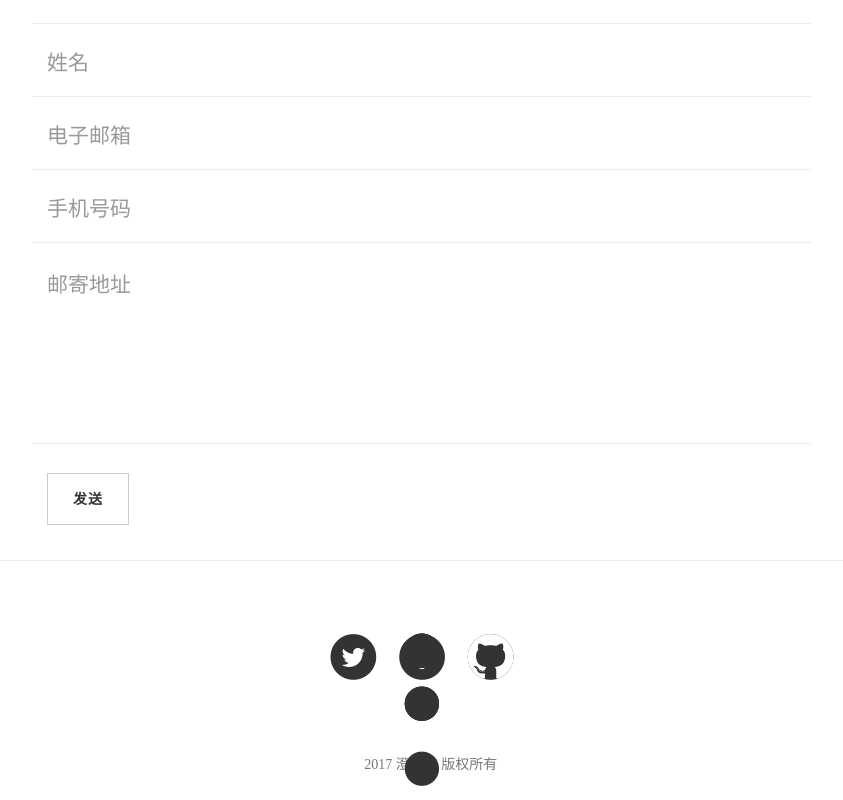
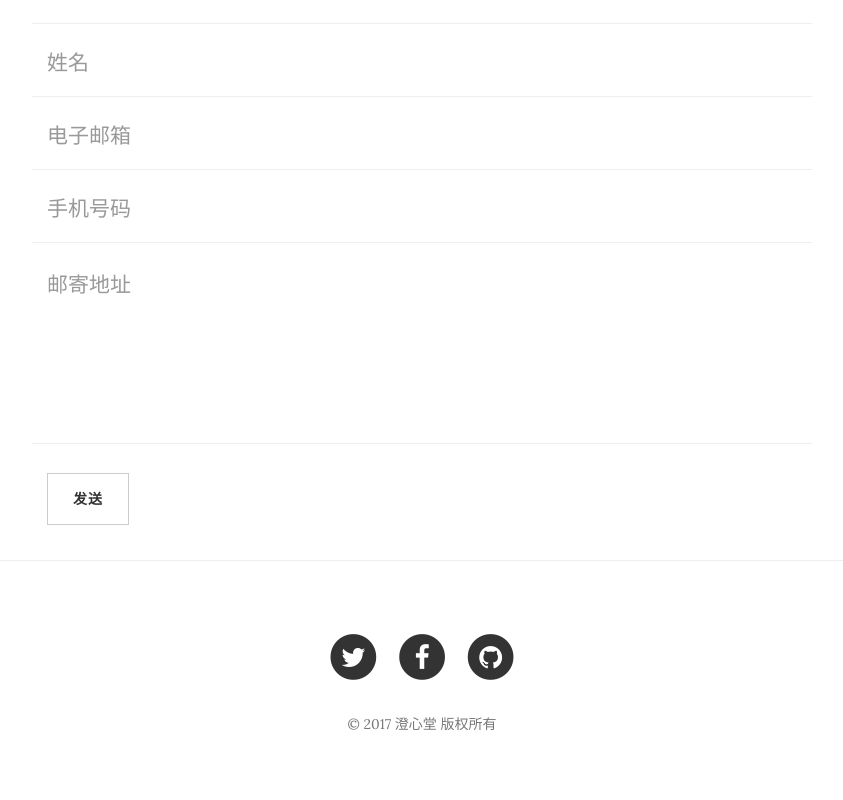
Before and after one commit to kyliegeng/kyliegeng.github.io, a website: page contact.html in a window 1280 px wide. Shown: the part 565-1365 px from the top of the page, without its empty margins (218-1061 px from the left). Drawn offline with nearby package versions, Linux system fonts and the light colour scheme.

Commit message:
修改部分

```diff
--- a/contact.html
+++ b/contact.html
@@ -159,7 +159,7 @@
                         <li>
                             <a href="#">
                                 <span class="fa-stack fa-lg">
-                                    <i class="fa fa-circle fa-stack-2x">
+                                    <i class="fa fa-circle fa-stack-2x"></i>
                                     <i class="fa fa-github fa-stack-1x fa-inverse"></i>
                                 </span>
                             </a>
```
